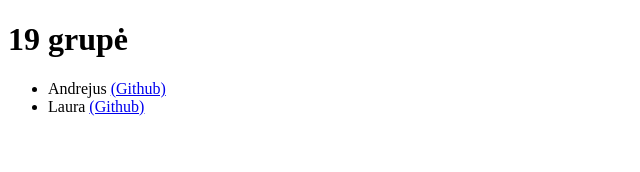
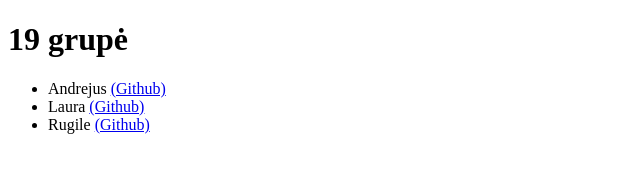
Before and after one commit to rudzyl/19-grupe-suvestine, a plain HTML site: page index.html in a window 1280 px wide. Shown: the whole page, without its empty margins (0-640 px from the left). Drawn offline with Linux system fonts and the light colour scheme.

Commit message:
commiting done2

```diff
--- a/index.html
+++ b/index.html
@@ -34,6 +34,10 @@
         <!-- o -->
         <!-- p -->
         <!-- r -->
+        <li>
+            <span>Rugile</span>
+            <a href="https://github.com/rudzyl">(Github)</a>
+        </li>
         <!-- s -->
         <!-- t -->
         <!-- u -->
```
